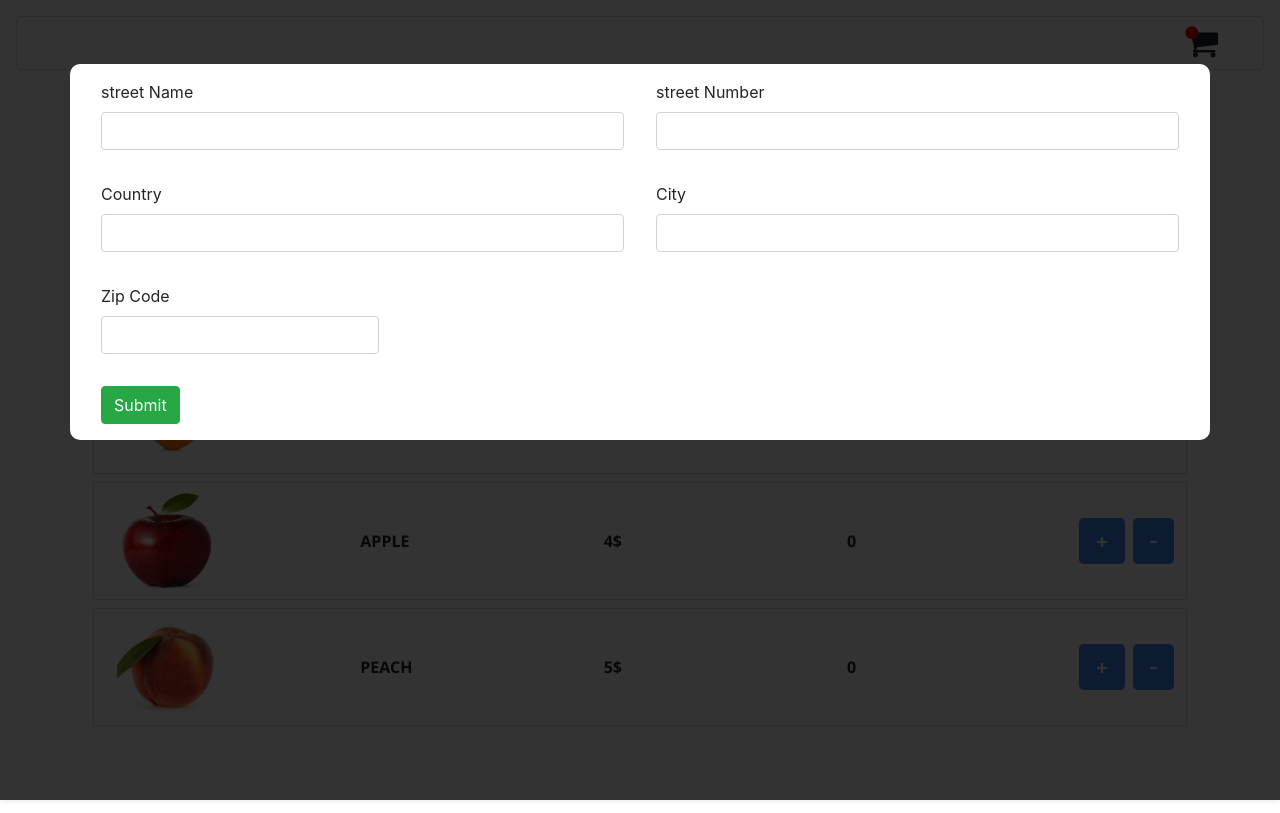
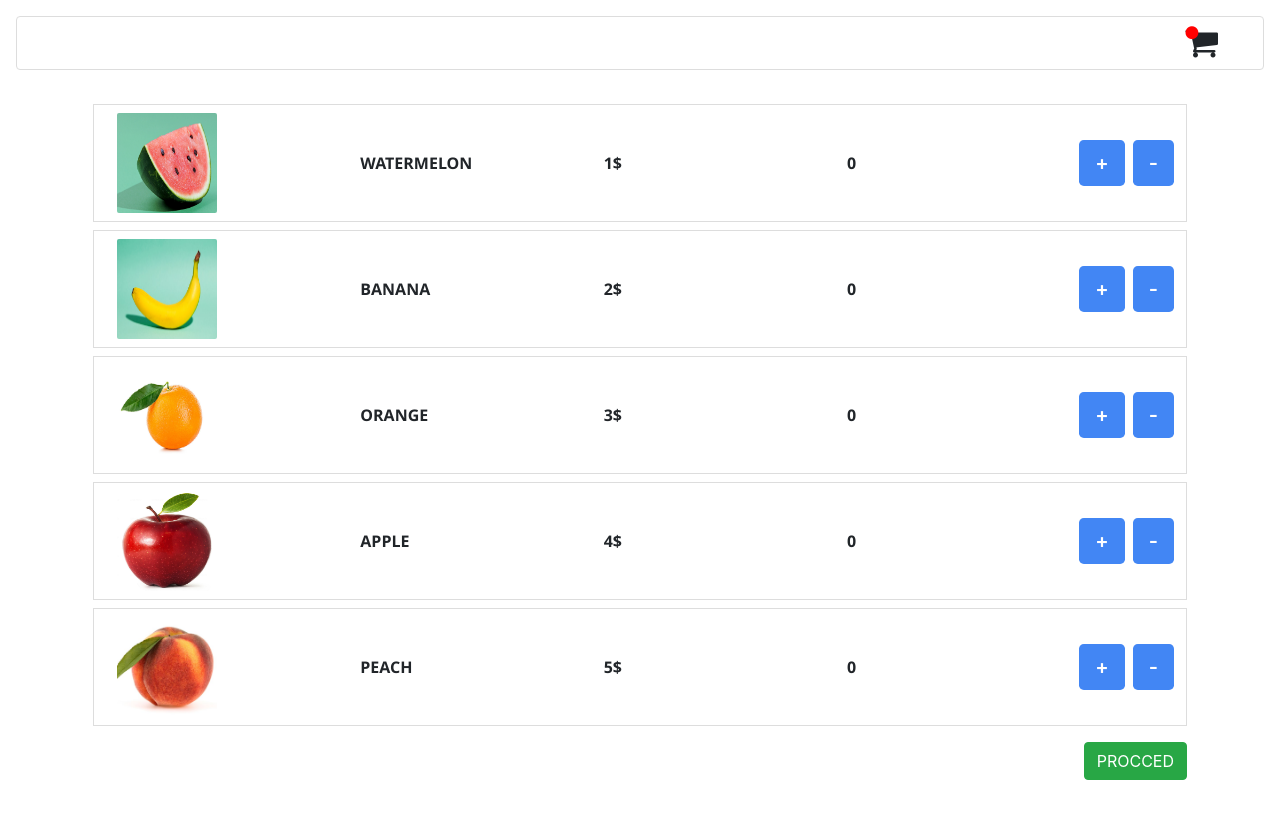
Before and after one commit to qwenzo/cart-angular, an Angular app: page / in a window 1280 px wide. Built offline with nearby package versions, Linux system fonts and the light colour scheme.

Commit message:
adding procced button to view the popup on click

```diff
--- a/src/app/app.component.html
+++ b/src/app/app.component.html
@@ -5,4 +5,3 @@
 <link rel="stylesheet" href="https://cdnjs.cloudflare.com/ajax/libs/font-awesome/4.7.0/css/font-awesome.min.css">
       <app-header></app-header>
       <app-cart></app-cart>
-      <app-cart-form></app-cart-form>
--- a/src/app/app.module.ts
+++ b/src/app/app.module.ts
@@ -1,6 +1,7 @@
 import { BrowserModule } from '@angular/platform-browser';
 import { NgModule } from '@angular/core';
 import {HeaderService} from './services/header.service'
+import {FormService} from './services/form.service';
 import { AppComponent } from './app.component';
 import { CartComponent } from './components/cart/cart.component';
 import { CartItemComponent } from './components/cart-item/cart-item.component';
@@ -22,7 +23,7 @@ import { FormsModule }   from '@angular/forms';
     BrowserModule,
     FormsModule
   ],
-  providers: [HeaderService],
+  providers: [HeaderService,FormService],
   bootstrap: [AppComponent]
 })
 export class AppModule { }
--- a/src/app/components/cart-item/cart-item.component.ts
+++ b/src/app/components/cart-item/cart-item.component.ts
@@ -22,7 +22,6 @@ export class CartItemComponent implements OnInit {
   ngOnInit() {
 
   }
-
   addNewItem(){
     this.headerService.addNewItem(this.item);
   }
@@ -34,5 +33,4 @@ export class CartItemComponent implements OnInit {
   removeItem(){
     this.headerService.removeItem(this.item);
   }
-
 }
--- a/src/app/components/cart-list/cart-list.component.html
+++ b/src/app/components/cart-list/cart-list.component.html
@@ -2,5 +2,6 @@
   <div class=""  >
     <div *ngFor="let item of items" >
       <app-cart-item [item]="item"> </app-cart-item>
-      <div>
     </div>
+    <button (click)="onProccedClick()" class="m-2 d-flex float-right btn btn-success">PROCCED</button>
+    </div>
--- a/src/app/components/cart-list/cart-list.component.ts
+++ b/src/app/components/cart-list/cart-list.component.ts
@@ -1,5 +1,6 @@
 import { Component, OnInit } from '@angular/core';
 import {CartItem} from '../../interfaces/cartitem';
+import {FormService} from '../../services/form.service';
 
 
 @Component({
@@ -9,7 +10,7 @@ import {CartItem} from '../../interfaces/cartitem';
 })
 export class CartListComponent implements OnInit {
   items:CartItem[];
-  constructor() { }
+  constructor(private formService:FormService) { }
 
   ngOnInit() {
     this.items=[
@@ -22,4 +23,9 @@ export class CartListComponent implements OnInit {
 
   }
 
+  onProccedClick(){
+    this.formService.viewPopup();
+
+  }
+
 }
--- a/src/app/components/cart/cart.component.html
+++ b/src/app/components/cart/cart.component.html
@@ -2,3 +2,4 @@
 <app-cart-list>
 </app-cart-list>
 </div>
+<app-cart-form  *ngIf=isOpen></app-cart-form>
--- a/src/app/components/cart/cart.component.ts
+++ b/src/app/components/cart/cart.component.ts
@@ -1,4 +1,5 @@
 import { Component, OnInit } from '@angular/core';
+import {FormService} from '../../services/form.service';
 
 @Component({
   selector: 'app-cart',
@@ -7,9 +8,19 @@ import { Component, OnInit } from '@angular/core';
 })
 export class CartComponent implements OnInit {
 
-  constructor() { }
+  isOpen:boolean;
+
+  constructor(private formService:FormService) { }
 
   ngOnInit() {
+    this.isOpen=false;
+    this.formService.click.subscribe(
+      (isOpen)=>{
+        this.isOpen = isOpen;
+      }
+    )
   }
 
+
+
 }
```
